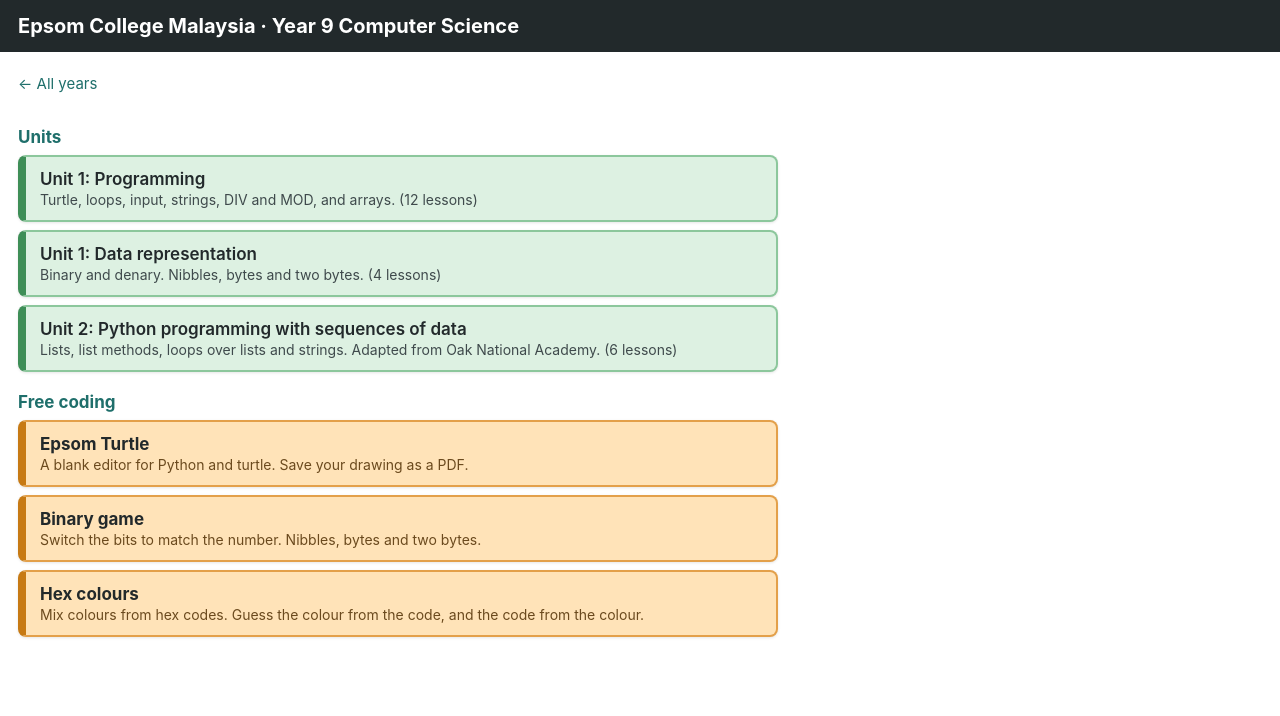
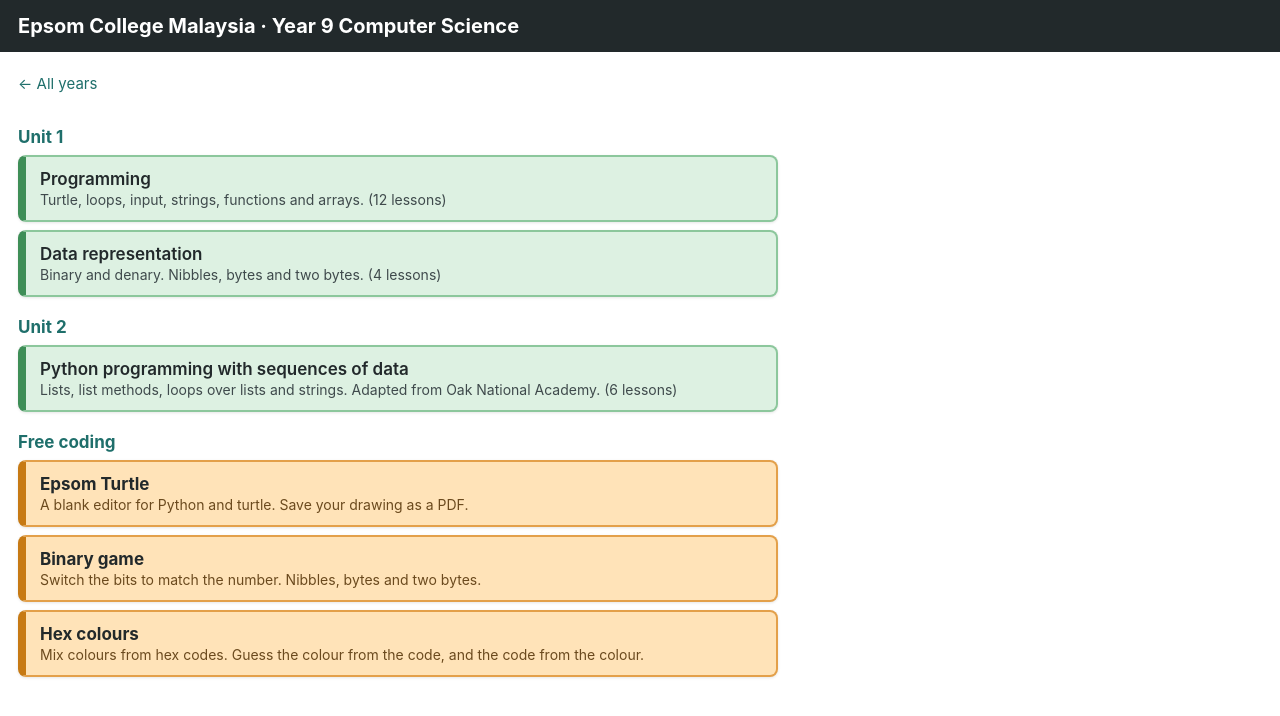
Before and after one commit to colinjsheehan/colinjsheehan.github.io, a plain HTML site: page y9/index.html in a window 1280 px wide. Drawn offline with Linux system fonts and the light colour scheme.

Commit message:
updating point of entry

```diff
--- a/y9/index.html
+++ b/y9/index.html
@@ -58,10 +58,11 @@
 <header><h1>Epsom College Malaysia &middot; Year 9 Computer Science</h1></header>
 <main>
 <a class="back" href="../">&larr; All years</a>
-<h2>Units</h2>
-<a class="lesson" href="programming/">Unit 1: Programming<span>Turtle, loops, input, strings, DIV and MOD, and arrays. (12 lessons)</span></a>
-<a class="lesson" href="data-representation/">Unit 1: Data representation<span>Binary and denary. Nibbles, bytes and two bytes. (4 lessons)</span></a>
-<a class="lesson" href="sequences-of-data/">Unit 2: Python programming with sequences of data<span>Lists, list methods, loops over lists and strings. Adapted from Oak National Academy. (6 lessons)</span></a>
+<h2>Unit 1</h2>
+<a class="lesson" href="programming/">Programming<span>Turtle, loops, input, strings, functions and arrays. (12 lessons)</span></a>
+<a class="lesson" href="data-representation/">Data representation<span>Binary and denary. Nibbles, bytes and two bytes. (4 lessons)</span></a>
+<h2>Unit 2</h2>
+<a class="lesson" href="sequences-of-data/">Python programming with sequences of data<span>Lists, list methods, loops over lists and strings. Adapted from Oak National Academy. (6 lessons)</span></a>
 <h2>Free coding</h2>
 <a class="editor" href="../editor/">Epsom Turtle<span>A blank editor for Python and turtle. Save your drawing as a PDF.</span></a>
 <a class="editor" href="../games/binary/">Binary game<span>Switch the bits to match the number. Nibbles, bytes and two bytes.</span></a>
```
